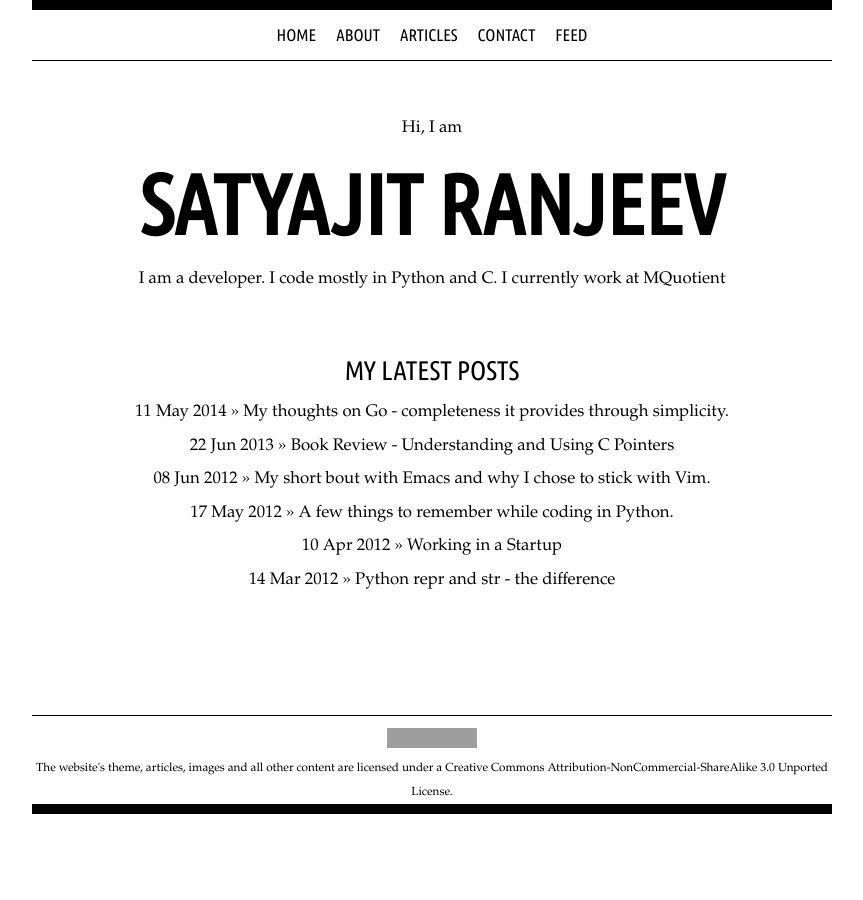
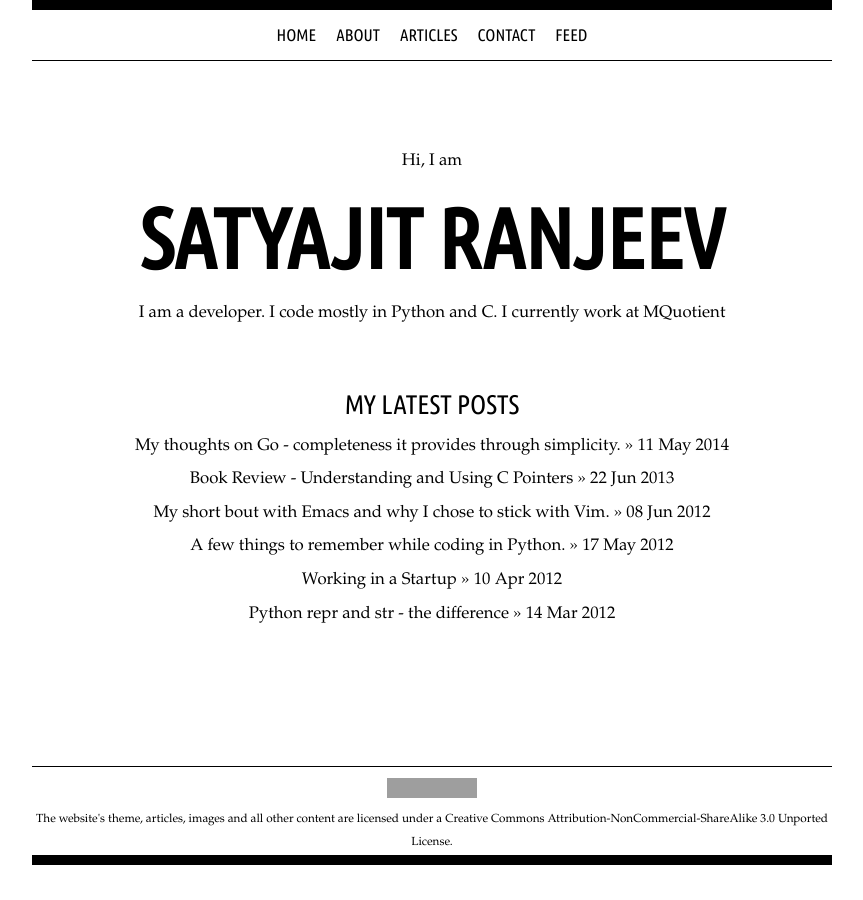
Before and after one commit to satran/satran.github.io, a Jekyll site: the page built from index.html, in a window 1280 px wide. Shown: the whole page, without its empty margins (208-1071 px from the left). Built offline with Jekyll 4.4.1, drawn with Linux system fonts in a browser that asks for light colours; some web fonts are replaced; grey boxes are pictures that could not be loaded.

Commit message:
Minor tweaks on the UI.

```diff
--- a/css/base.css
+++ b/css/base.css
@@ -24,6 +24,9 @@ pre{
         white-space: pre;
 	white-space: pre-wrap;
 	word-wrap: break-word;
+}
+.content{
+	padding: 1em;
 }
 .title {
 	font-size: 2.6em;
--- a/index.html
+++ b/index.html
@@ -14,7 +14,7 @@ title: Satyajit Ranjeev
         <div class="title"><a href="/articles/">My Latest Posts</a></div>
         <ul>
             {% for post in site.posts limit:6 %}
-            <li><a href="{{ post.url }}">{{ post.date | date_to_string }} &raquo; {{ post.title }}</a></li>
+            <li><a href="{{ post.url }}">{{ post.title }} &raquo; {{ post.date | date_to_string }}</a></li>
             {% endfor %}
         </ul>
     </div><!-- #container -->
```
